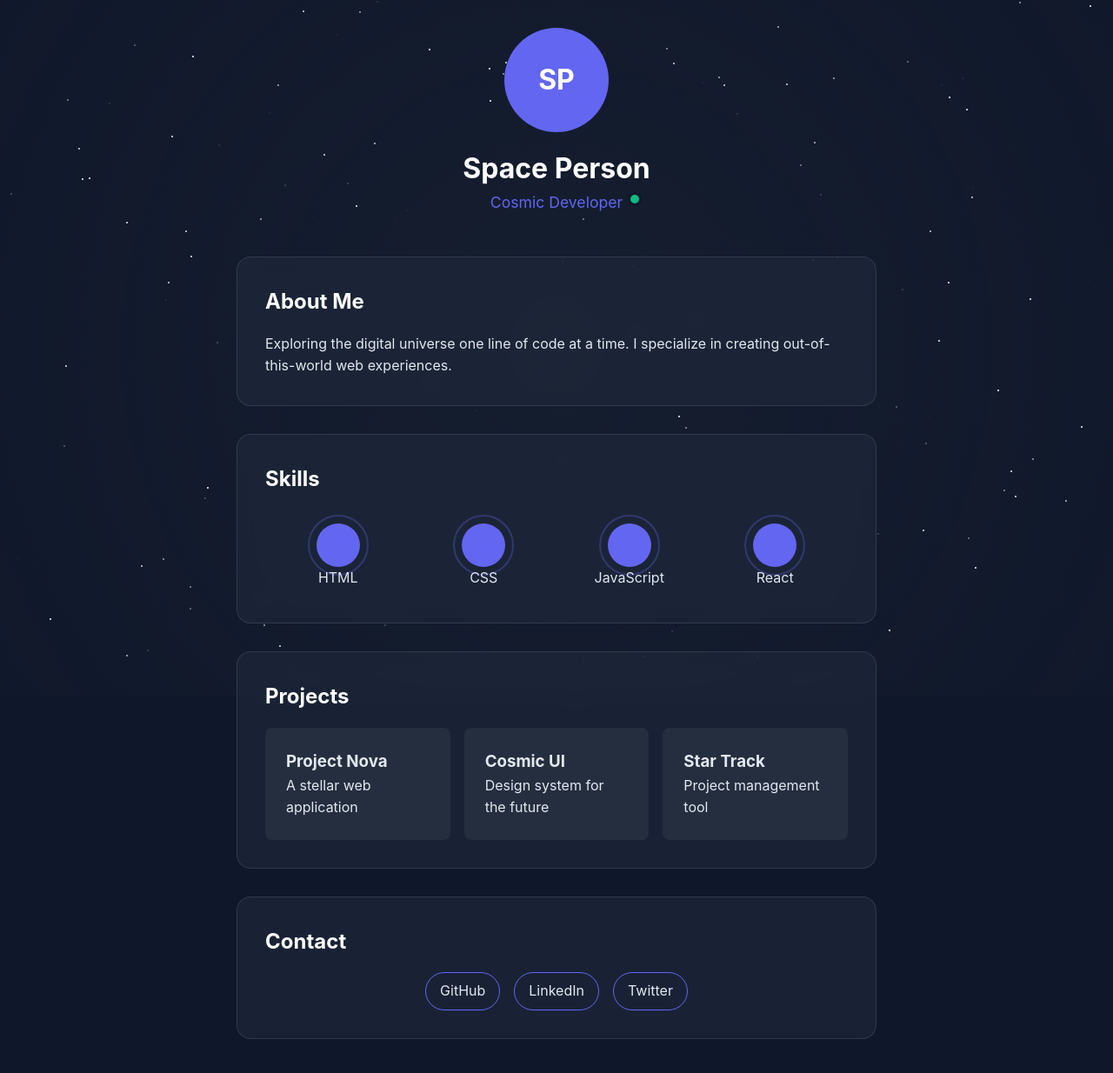
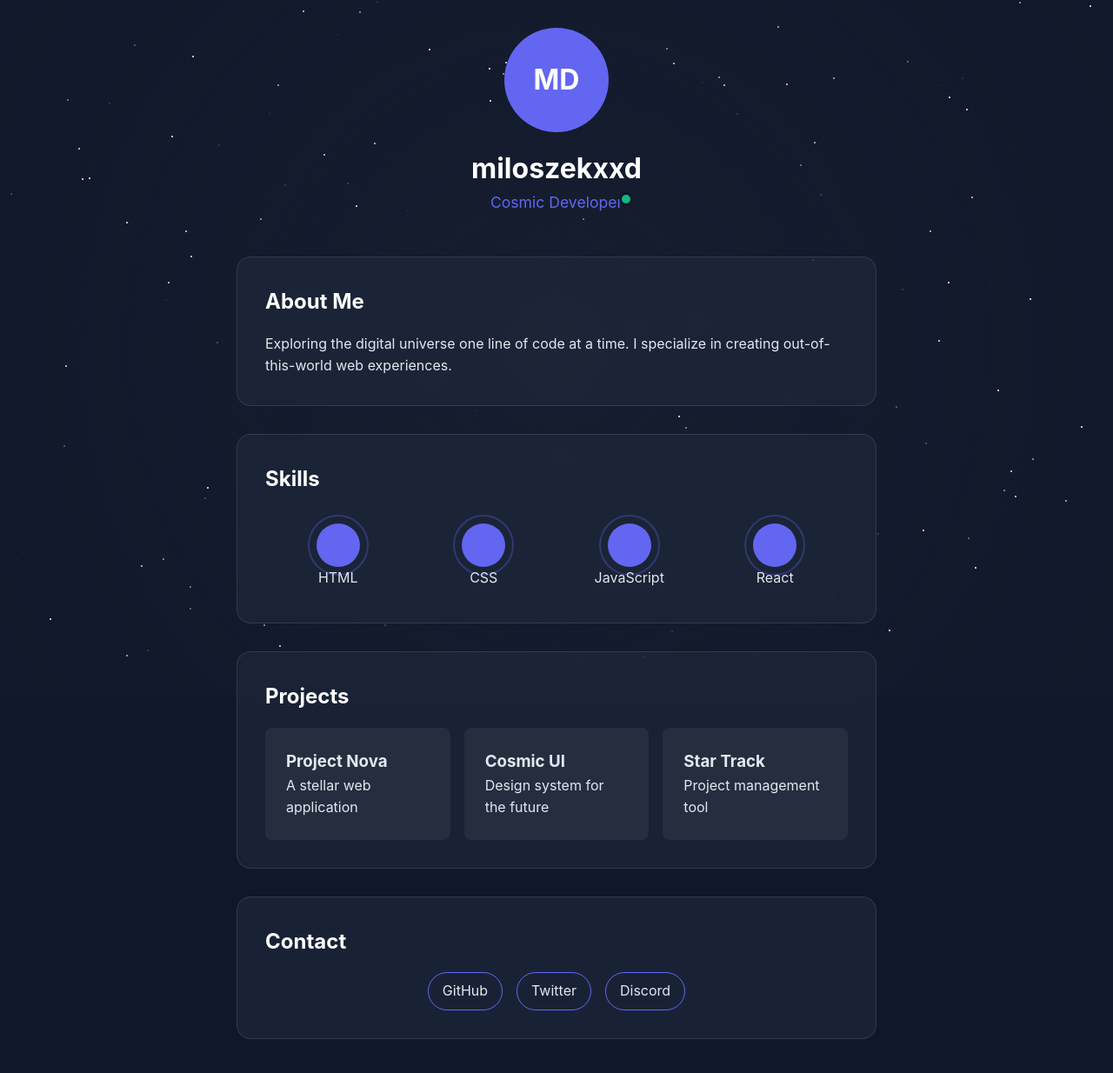
Before and after one commit to miloszekxxdr/Website, a plain HTML site: page Portfolio/index.html in a window 1280 px wide. Shown: the whole page at 87% size. Drawn offline with Linux system fonts and the light colour scheme.

Commit message:
Update index.html

```diff
--- a/Portfolio/index.html
+++ b/Portfolio/index.html
@@ -2,7 +2,7 @@
 <head>
     <meta charset="UTF-8">
     <meta name="viewport" content="width=device-width, initial-scale=1.0">
-    <title>Space Portfolio</title>
+    <title>Miloszekxxd's Portfolio</title>
     <link rel="stylesheet" href="styles.css">
 </head>
 <body>
@@ -12,10 +12,10 @@
             <div class="profile">
                 <div class="avatar">
                     <!-- Placeholder avatar circle with initials -->
-                    <div class="avatar-circle">SP</div>
+                    <div class="avatar-circle">MD</div>
                 </div>
                 <div class="status-indicator online"></div>
-                <h1>Space Person</h1>
+                <h1>miloszekxxd</h1>
                 <p class="subtitle">Cosmic Developer</p>
             </div>
         </header>
@@ -65,8 +65,8 @@
             <h2>Contact</h2>
             <div class="social-links">
                 <a href="#" class="social-link">GitHub</a>
-                <a href="#" class="social-link">LinkedIn</a>
                 <a href="#" class="social-link">Twitter</a>
+                <a href="#" class="social-link">Discord</a>
             </div>
         </section>
     </div>
```
